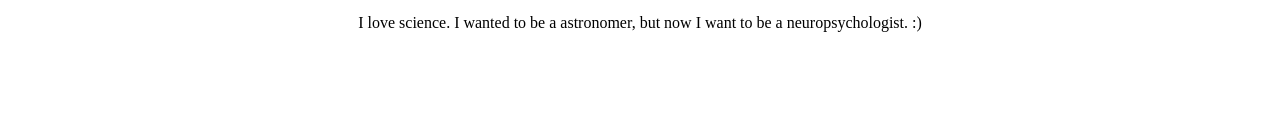
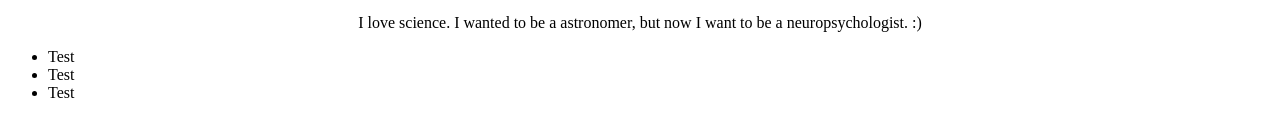
Before and after one commit to universal-skittles/universal-skittles.github.io, a plain HTML site: page index.html in a window 1280 px wide. Shown: the part 570-706 px from the top of the page. Drawn offline with Linux system fonts and the light colour scheme.

Commit message:
made some change

```diff
--- a/index.html
+++ b/index.html
@@ -14,4 +14,9 @@
     <img src="blackhole.jpg" alt="blackhole">
     <p>
         I love science. I wanted to be a astronomer, but now I want to be a neuropsychologist. :)</p>
+        <ul>
+            <li>Test</li>
+            <li>Test</li>
+            <li>Test</li>
+        </ul>
 </html>
```
